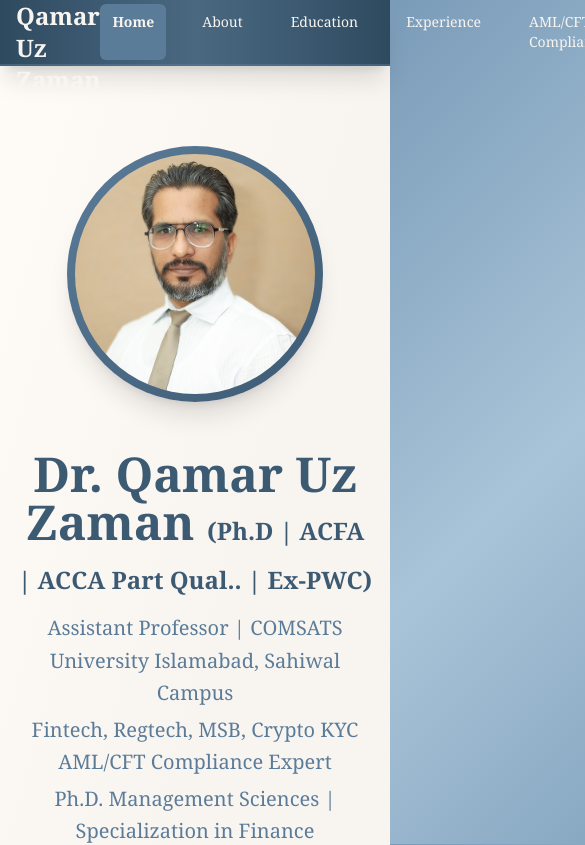
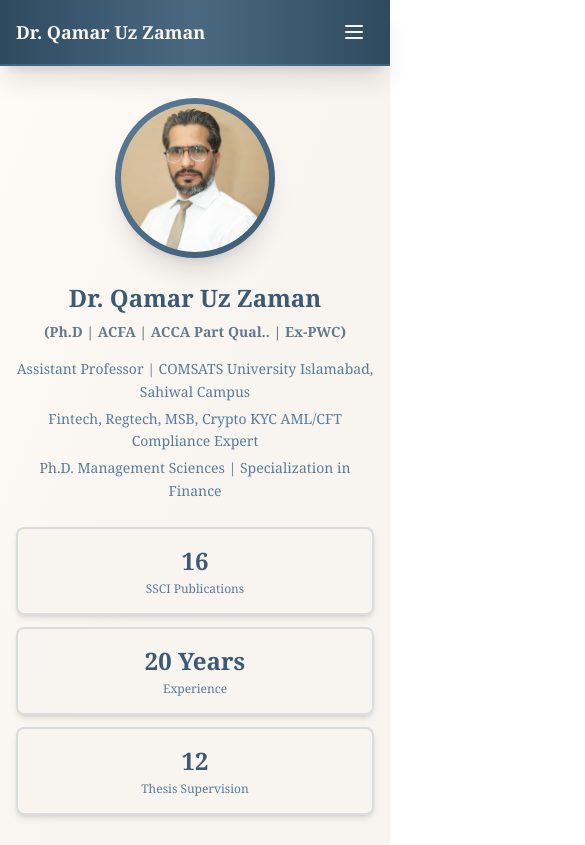
Before and after one commit to mr-anonymous001/QZ_portfolio, a Next.js app: page / in a window 390 px wide. Shown: the top 845 px of the page, 585 px wide, since content can reach past the window. Built offline with nearby package versions, Linux system fonts and the light colour scheme.

Commit message:
media query addition

```diff
--- a/app/page.tsx
+++ b/app/page.tsx
@@ -9,10 +9,11 @@ export default function Home() {
       <Navigation />
 
       {/* Hero Section */}
-      <section className="max-w-7xl mx-auto px-4 sm:px-6 lg:px-8 py-20">
-        <div className="flex flex-col md:flex-row items-center gap-12">
+      <section className="max-w-7xl mx-auto px-4 sm:px-6 lg:px-8 py-8 sm:py-12 lg:py-20">
+        <div className="flex flex-col md:flex-row items-center gap-6 sm:gap-8 lg:gap-12">
+          {/* Profile Image */}
           <div className="flex-shrink-0">
-            <div className="w-64 h-64 rounded-full bg-gradient-to-br from-olive to-olive-dark p-2 shadow-xl">
+            <div className="w-40 h-40 sm:w-52 sm:h-52 lg:w-64 lg:h-64 rounded-full bg-gradient-to-br from-olive to-olive-dark p-1.5 sm:p-2 shadow-xl">
               <div className="w-full h-full rounded-full bg-beige flex items-center justify-center overflow-hidden">
                 {cvData.profileImage ? (
                   <ProfileImage
@@ -27,38 +28,46 @@ export default function Home() {
               </div>
             </div>
           </div>
+
+          {/* Content */}
           <div className="flex-1 text-center md:text-left">
-            <h1 className="text-5xl font-bold text-olive-dark mb-4">
-              Dr. Qamar Uz Zaman <span className="text-2xl font-semibold">(Ph.D | ACFA | ACCA Part Qual.. | Ex-PWC)</span>
+            {/* Name and credentials */}
+            <h1 className="text-2xl sm:text-3xl lg:text-5xl font-bold text-olive-dark mb-2 sm:mb-4">
+              Dr. Qamar Uz Zaman
             </h1>
-            <div className="text-xl text-olive mb-6 space-y-1">
+            <p className="text-sm sm:text-base lg:text-xl text-olive-dark/80 font-semibold mb-4 sm:mb-6">
+              (Ph.D | ACFA | ACCA Part Qual.. | Ex-PWC)
+            </p>
+
+            {/* Title lines */}
+            <div className="text-sm sm:text-base lg:text-xl text-olive mb-4 sm:mb-6 space-y-1">
               {cvData.title.split('\n').map((line, index) => (
                 <p key={index} className="leading-relaxed">{line}</p>
               ))}
             </div>
 
             {/* Key Stats */}
-            <div className="grid grid-cols-2 md:grid-cols-3 gap-4 mt-8">
-              <Link href="/publications" className="bg-beige/90 rounded-lg p-6 shadow-md border-2 border-olive/20 hover:border-olive hover:bg-olive hover:text-beige transition-all duration-300 cursor-pointer group">
-                <div className="text-3xl font-bold text-olive-dark group-hover:text-beige">{cvData.ssciPublications}</div>
-                <div className="text-sm text-olive mt-1 group-hover:text-beige/90">SSCI Publications</div>
+            <div className="grid grid-cols-1 sm:grid-cols-3 gap-3 sm:gap-4 mt-6 sm:mt-8">
+              <Link href="/publications" className="bg-beige/90 rounded-lg p-4 sm:p-6 shadow-md border-2 border-olive/20 hover:border-olive hover:bg-olive hover:text-beige transition-all duration-300 cursor-pointer group">
+                <div className="text-2xl sm:text-3xl font-bold text-olive-dark group-hover:text-beige">{cvData.ssciPublications}</div>
+                <div className="text-xs sm:text-sm text-olive mt-1 group-hover:text-beige/90">SSCI Publications</div>
               </Link>
-              <Link href="/experience" className="bg-beige/80 rounded-lg p-6 shadow-md border-2 border-olive/20 hover:border-olive hover:bg-olive hover:text-beige transition-all duration-300 cursor-pointer group">
-                <div className="text-3xl font-bold text-olive-dark group-hover:text-beige">{cvData.experience}</div>
-                <div className="text-sm text-olive mt-1 group-hover:text-beige/90">Experience</div>
+              <Link href="/experience" className="bg-beige/80 rounded-lg p-4 sm:p-6 shadow-md border-2 border-olive/20 hover:border-olive hover:bg-olive hover:text-beige transition-all duration-300 cursor-pointer group">
+                <div className="text-2xl sm:text-3xl font-bold text-olive-dark group-hover:text-beige">{cvData.experience}</div>
+                <div className="text-xs sm:text-sm text-olive mt-1 group-hover:text-beige/90">Experience</div>
               </Link>
-              <div className="bg-beige/70 rounded-lg p-6 shadow-md border-2 border-olive/20 hover:border-olive/40 transition">
-                <div className="text-3xl font-bold text-olive-dark">{cvData.thesisSupervision}</div>
-                <div className="text-sm text-olive mt-1">Thesis Supervision</div>
+              <div className="bg-beige/70 rounded-lg p-4 sm:p-6 shadow-md border-2 border-olive/20 hover:border-olive/40 transition">
+                <div className="text-2xl sm:text-3xl font-bold text-olive-dark">{cvData.thesisSupervision}</div>
+                <div className="text-xs sm:text-sm text-olive mt-1">Thesis Supervision</div>
               </div>
             </div>
 
             {/* Quick Links */}
-            <div className="mt-12 flex flex-wrap gap-4 justify-center md:justify-start">
-              <Link href="/about" className="px-6 py-3 bg-olive text-beige rounded-lg hover:bg-olive-dark transition shadow-md font-medium">
+            <div className="mt-8 sm:mt-12 flex flex-col sm:flex-row gap-3 sm:gap-4 justify-center md:justify-start">
+              <Link href="/about" className="px-4 sm:px-6 py-2.5 sm:py-3 bg-olive text-beige rounded-lg hover:bg-olive-dark transition shadow-md font-medium text-sm sm:text-base text-center">
                 Learn More About Me
               </Link>
-              <Link href="/publications" className="px-6 py-3 bg-beige text-olive-dark border-2 border-olive rounded-lg hover:bg-beige-dark transition shadow-md font-medium">
+              <Link href="/publications" className="px-4 sm:px-6 py-2.5 sm:py-3 bg-beige text-olive-dark border-2 border-olive rounded-lg hover:bg-beige-dark transition shadow-md font-medium text-sm sm:text-base text-center">
                 View Publications
               </Link>
             </div>
--- a/components/Navigation.tsx
+++ b/components/Navigation.tsx
@@ -2,16 +2,18 @@
 
 import Link from 'next/link'
 import { usePathname } from 'next/navigation'
+import { useState } from 'react'
 
 export default function Navigation() {
   const pathname = usePathname()
+  const [isMenuOpen, setIsMenuOpen] = useState(false)
 
   const navItems = [
     { href: '/', label: 'Home' },
     { href: '/about', label: 'About' },
     { href: '/education', label: 'Education' },
     { href: '/experience', label: 'Experience' },
-    { href: '/aml-compliance', label: 'AML/CFT Compliance' },
+    { href: '/aml-compliance', label: 'AML/CFT' },
     { href: '/research', label: 'Research' },
     { href: '/publications', label: 'Publications' },
     { href: '/contact', label: 'Contact' },
@@ -21,17 +23,34 @@ export default function Navigation() {
     <nav className="sticky top-0 z-50 backdrop-blur-md border-b-2 border-rustblue/50 shadow-xl" style={{ background: 'linear-gradient(90deg, #2D4A5E 0%, #3D5A73 25%, #4A6880 50%, #3D5A73 75%, #2D4A5E 100%)' }}>
       <div className="max-w-7xl mx-auto px-4 sm:px-6 lg:px-8">
         <div className="flex justify-between items-center h-16">
-          <Link href="/" className="text-2xl font-bold text-beige hover:text-beige-light transition">
+          <Link href="/" className="text-lg sm:text-xl lg:text-2xl font-bold text-beige hover:text-beige-light transition">
             Dr. Qamar Uz Zaman
           </Link>
-          <div className="flex space-x-6">
+
+          {/* Mobile menu button */}
+          <button
+            onClick={() => setIsMenuOpen(!isMenuOpen)}
+            className="lg:hidden p-2 rounded-md text-beige hover:bg-olive/50 transition"
+            aria-label="Toggle menu"
+          >
+            <svg className="w-6 h-6" fill="none" stroke="currentColor" viewBox="0 0 24 24">
+              {isMenuOpen ? (
+                <path strokeLinecap="round" strokeLinejoin="round" strokeWidth={2} d="M6 18L18 6M6 6l12 12" />
+              ) : (
+                <path strokeLinecap="round" strokeLinejoin="round" strokeWidth={2} d="M4 6h16M4 12h16M4 18h16" />
+              )}
+            </svg>
+          </button>
+
+          {/* Desktop navigation */}
+          <div className="hidden lg:flex space-x-4 xl:space-x-6">
             {navItems.map((item) => (
               <Link
                 key={item.href}
                 href={item.href}
-                className={`px-3 py-2 rounded-md text-sm font-medium transition ${pathname === item.href
-                    ? 'bg-olive text-beige font-semibold'
-                    : 'text-beige hover:bg-olive/50 hover:text-beige-light'
+                className={`px-2 xl:px-3 py-2 rounded-md text-sm font-medium transition ${pathname === item.href
+                  ? 'bg-olive text-beige font-semibold'
+                  : 'text-beige hover:bg-olive/50 hover:text-beige-light'
                   }`}
               >
                 {item.label}
@@ -39,6 +58,27 @@ export default function Navigation() {
             ))}
           </div>
         </div>
+
+        {/* Mobile navigation */}
+        {isMenuOpen && (
+          <div className="lg:hidden pb-4">
+            <div className="flex flex-col space-y-2">
+              {navItems.map((item) => (
+                <Link
+                  key={item.href}
+                  href={item.href}
+                  onClick={() => setIsMenuOpen(false)}
+                  className={`px-4 py-3 rounded-md text-sm font-medium transition ${pathname === item.href
+                    ? 'bg-olive text-beige font-semibold'
+                    : 'text-beige hover:bg-olive/50 hover:text-beige-light'
+                    }`}
+                >
+                  {item.label}
+                </Link>
+              ))}
+            </div>
+          </div>
+        )}
       </div>
     </nav>
   )
```
